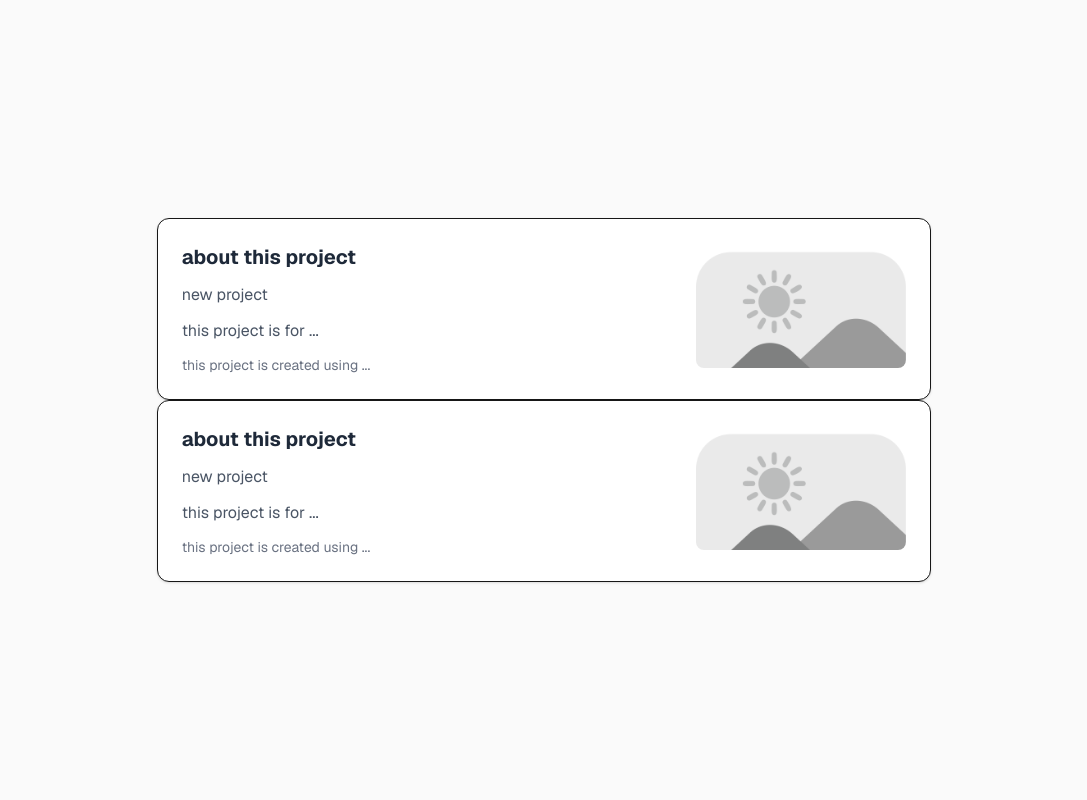
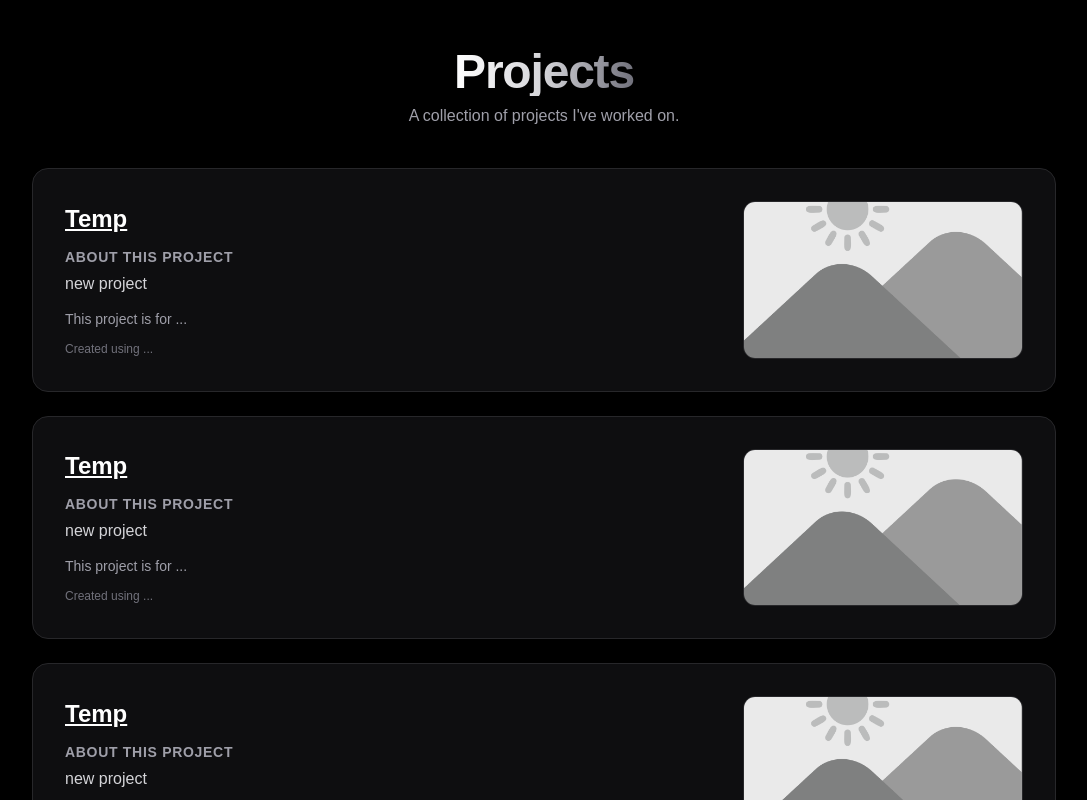
Before and after one commit to peth02/landing_page, a Next.js app: page / in a window 1280 px wide. Shown: the top 800 px of the page, without its empty margins (96-1183 px from the left). Built offline with nearby package versions, Linux system fonts and the light colour scheme.

Commit message:
import motion. add motion to home

```diff
--- a/_util/components/cards.tsx
+++ b/_util/components/cards.tsx
@@ -1,7 +1,11 @@
+"use client";
+
 import Link from "next/link";
 import Image from "next/image";
+import { motion } from "motion/react";
 
 interface ProjectCardProps {
+  name?: string;
   link: string;
   about: string;
   img: string;
@@ -11,49 +15,79 @@ interface ProjectCardProps {
 
 export function ProjectCard(props: ProjectCardProps) {
   return (
-    <div className="flex flex-col-reverse md:flex-row items-center justify-between gap-6 p-6 border rounded-xl shadow-sm bg-white">
-      {/* ฝั่งซ้าย (70%) */}
+    <motion.div
+      initial={{ opacity: 0, y: 50 }}
+      whileInView={{ opacity: 1, y: 0 }}
+      viewport={{ once: true, margin: "-100px" }}
+      transition={{ duration: 0.5, ease: "easeOut" }}
+      className="flex flex-col-reverse md:flex-row items-center justify-between gap-6 p-6 md:p-8 rounded-2xl border border-zinc-800 bg-zinc-900/60 backdrop-blur-sm hover:bg-zinc-800/80 hover:border-zinc-700 transition-all duration-300 shadow-lg"
+    >
+      {/* Left side (70%) */}
       <div className="w-full md:w-[70%] space-y-3">
-        <h3 className="text-xl font-bold text-gray-800">about this project</h3>
-        <p className="text-gray-600">{props.about}</p>
-        <p className="text-gray-600">this project is for ...</p>
-        <p className="text-sm text-gray-500">this project is created using ...</p>
+        {props.name && (
+          <h2 className="text-2xl font-bold text-white hover:text-blue-400 transition-colors duration-300 ease-in-out capitalize">
+            {" "}
+            <Link href={props.link} target="_blank" className="underline">
+              {props.name}
+            </Link>
+          </h2>
+        )}
+
+        <div className="space-y-1">
+          <h3 className="text-sm font-semibold uppercase tracking-wider text-zinc-400">
+            About this project
+          </h3>
+          <p className="text-zinc-300 leading-relaxed">{props.about}</p>
+        </div>
+
+        <p className="text-sm text-zinc-400">This project is for ...</p>
+        <p className="text-xs text-zinc-500">Created using ...</p>
 
         {(props.sources1 || props.sources2) && (
-          <div className="pt-2 border-t mt-4">
-            <p className="font-semibold text-sm text-gray-700 mb-1">Source Code:</p>
-            <ul className="list-disc list-inside text-sm space-y-1">
+          <div className="pt-3 border-t border-zinc-800 mt-4">
+            <p className="font-medium text-xs text-zinc-400 mb-2">
+              Source Code
+            </p>
+            <div className="flex flex-wrap gap-3 text-xs">
               {props.sources1 && (
-                <li>
-                  <Link href={props.sources1} target="_blank" className="text-blue-600 hover:underline">
-                    Repository 1
-                  </Link>
-                </li>
+                <Link
+                  href={props.sources1}
+                  target="_blank"
+                  className="px-3 py-1.5 rounded-md bg-zinc-800 text-zinc-300 hover:bg-zinc-700 hover:text-white transition"
+                >
+                  Repository 1 ↗
+                </Link>
               )}
               {props.sources2 && (
-                <li>
-                  <Link href={props.sources2} target="_blank" className="text-blue-600 hover:underline">
-                    Repository 2
-                  </Link>
-                </li>
+                <Link
+                  href={props.sources2}
+                  target="_blank"
+                  className="px-3 py-1.5 rounded-md bg-zinc-800 text-zinc-300 hover:bg-zinc-700 hover:text-white transition"
+                >
+                  Repository 2 ↗
+                </Link>
               )}
-            </ul>
+            </div>
           </div>
         )}
       </div>
 
-      {/* ฝั่งขวา (30%) */}
+      {/* Right side (30%) */}
       <div className="w-full md:w-[30%] flex justify-center items-center">
-        <Link href={props.link} className="relative aspect-video w-full overflow-hidden rounded-lg hover:opacity-90 transition">
+        <Link
+          href={props.link}
+          target="_blank"
+          className="relative aspect-video w-full overflow-hidden rounded-xl border border-zinc-800 group"
+        >
           <Image
             src={props.img}
-            alt="project image"
+            alt={props.name || "project image"}
             width={300}
             height={200}
-            className="w-full h-auto object-cover rounded-lg"
+            className="w-full h-full object-cover group-hover:scale-105 transition-transform duration-300"
           />
         </Link>
       </div>
-    </div>
+    </motion.div>
   );
 }
--- a/app/page.tsx
+++ b/app/page.tsx
@@ -1,10 +1,52 @@
+"use client";
+
+import { motion } from "motion/react";
 import { ProjectCard } from "@/_util/components/cards";
 
 export default function Home() {
   return (
-    <div className="flex flex-col flex-1 items-center justify-center bg-zinc-50 font-sans dark:bg-black">
-      <ProjectCard link="https://google.com" about="new project" img="/image/placeholder.png"/>
-      <ProjectCard link="https://google.com" about="new project" img="/image/placeholder.png"/>
-    </div>
+    <main className="min-h-screen bg-black text-white px-4 sm:px-8 md:px-16 lg:px-24 py-12">
+      <div className="max-w-5xl mx-auto space-y-10">
+
+        <motion.div
+          initial={{ opacity: 0, y: -20 }}
+          animate={{ opacity: 1, y: 0 }}
+          transition={{ duration: 0.6, ease: "easeOut" }}
+          className="text-center md:text-left flex flex-col justify-center items-center"
+        >
+          <h1 className="text-4xl md:text-5xl font-extrabold tracking-tight bg-gradient-to-r from-white via-zinc-300 to-zinc-500 bg-clip-text text-transparent capitalize">
+            Projects
+          </h1>
+          <p className="text-zinc-400 mt-2 text-sm md:text-base">
+            A collection of projects I&apos;ve worked on.
+          </p>
+        </motion.div>
+
+        <div className="flex flex-col gap-6">
+          <ProjectCard
+            name="temp"
+            link="https://google.com"
+            about="new project"
+            img="/image/placeholder.png"
+          />          <ProjectCard
+            name="temp"
+            link="https://google.com"
+            about="new project"
+            img="/image/placeholder.png"
+          />          <ProjectCard
+            name="temp"
+            link="https://google.com"
+            about="new project"
+            img="/image/placeholder.png"
+          />
+          <ProjectCard
+            name="temp"
+            link="https://google.com"
+            about="new project"
+            img="/image/placeholder.png"
+          />
+        </div>
+      </div>
+    </main>
   );
 }
--- a/package.json
+++ b/package.json
@@ -9,6 +9,7 @@
     "lint": "eslint"
   },
   "dependencies": {
+    "motion": "^13.1.0",
     "next": "16.3.1",
     "react": "19.2.8",
     "react-dom": "19.2.8"
```
Also changed, not shown: 1 other file (tests, documents, lock files or other folders).
